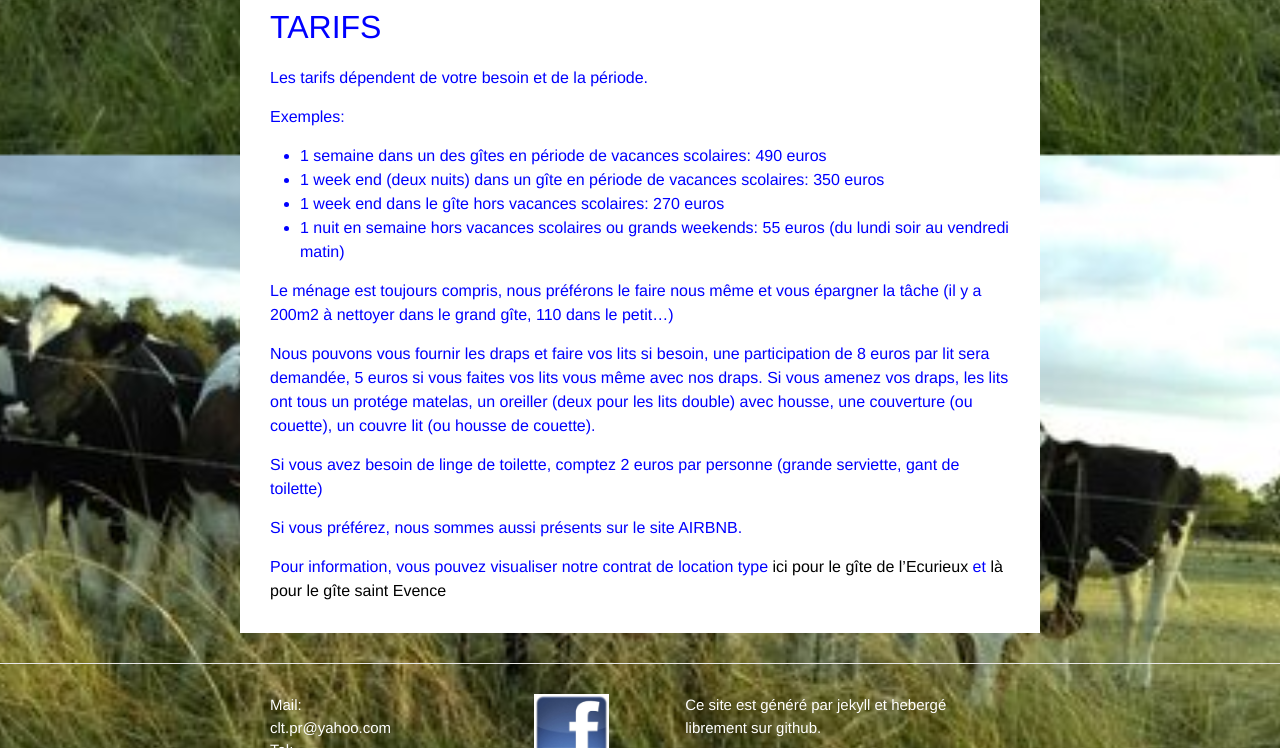
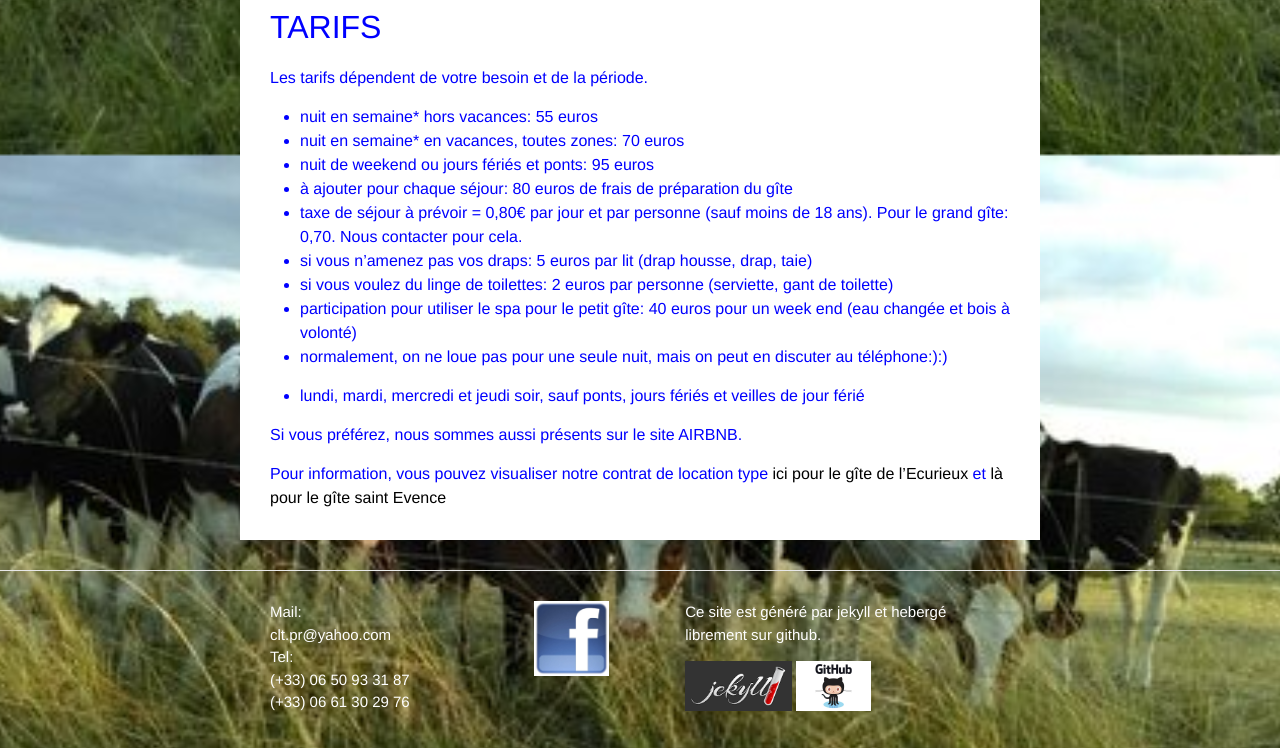
Before and after one commit to cltpr/cltpr.github.io, a Jekyll site: the page built from booking_fr.md, in a window 1280 px wide and 900 px high, scrolled down 1493 px, cut to the strip 152-900 px from the top of the window. Built offline with Jekyll 4.4.1, drawn with Linux system fonts in a browser that asks for light colours.

Commit message:
20190426

```diff
--- a/booking_fr.md
+++ b/booking_fr.md
@@ -24,20 +24,20 @@ TARIFS
 
 Les tarifs dépendent de votre besoin et de la période.
 
-Exemples:
+- nuit en semaine* hors vacances: 55 euros
+- nuit en semaine* en vacances, toutes zones: 70 euros
+- nuit de weekend ou jours fériés et ponts: 95 euros
+- à ajouter pour chaque séjour: 80 euros de frais de préparation du gîte
+- taxe de séjour à prévoir = 0,80€ par jour et par personne (sauf moins de 18 ans). Pour le grand gîte: 0,70. Nous contacter pour cela.
+- si vous n'amenez pas vos draps: 5 euros par lit (drap housse, drap, taie)
+- si vous voulez du linge de toilettes: 2 euros par personne (serviette, gant de toilette)
+- participation pour utiliser le spa pour le petit gîte: 40 euros pour un week end (eau changée et bois à volonté)
+- normalement, on ne loue pas pour une seule nuit, mais on peut en discuter au téléphone:):)
 
-- 1 semaine dans un des gîtes en période de vacances scolaires: 490 euros
-- 1 week end (deux nuits) dans un  gîte en période de vacances scolaires: 350 euros
-- 1 week end dans le gîte hors vacances scolaires: 270 euros
-- 1 nuit en semaine hors vacances scolaires ou grands weekends: 55 euros (du lundi soir au vendredi matin)
+* lundi, mardi, mercredi et jeudi soir, sauf ponts, jours fériés et veilles de jour férié
 
 
 
-Le ménage est toujours compris, nous préférons le faire nous même et vous épargner la tâche (il y a 200m2 à nettoyer dans le grand gîte, 110 dans le petit...)
-
-Nous pouvons vous fournir les draps et faire vos lits si besoin, une participation de 8 euros par lit sera demandée, 5 euros si vous faites vos lits vous même avec nos draps. Si vous amenez vos draps, les lits ont tous un protége matelas, un oreiller (deux pour les lits double) avec housse, une couverture (ou couette), un couvre lit (ou housse de couette).
-
-Si vous avez besoin de linge de toilette, comptez 2 euros par personne (grande serviette, gant de toilette)
 
 
 Si vous préférez, nous sommes aussi présents sur le site AIRBNB.
```
